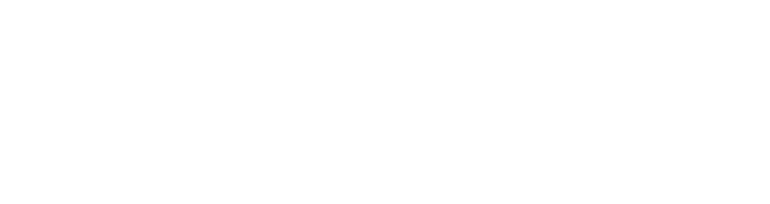
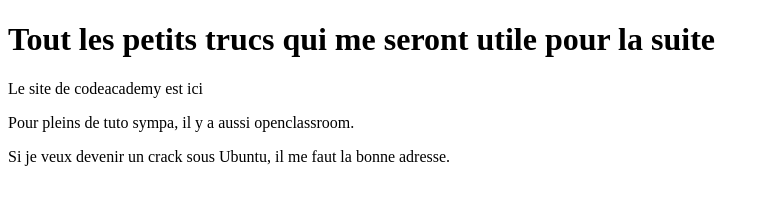
Before and after one commit to FabienCOTE/Exercice_4, a plain HTML site: page index.html in a window 1280 px wide. Shown: the whole page, without its empty margins (0-770 px from the left). Drawn offline with Linux system fonts and the light colour scheme.

Commit message:
Ajout du texte

```diff
--- a/index.html
+++ b/index.html
@@ -5,5 +5,9 @@
     <title>Titre de la page</title>
   </head>
   <body>
+    <h1>Tout les petits trucs qui me seront utile pour la suite</h1>
+    <p>Le site de codeacademy est ici</p>
+    <p>Pour pleins de tuto sympa, il y a aussi openclassroom.</p>
+    <p>Si je veux devenir un crack sous Ubuntu, il me faut la bonne adresse.</p>
   </body>
 </html>
```
